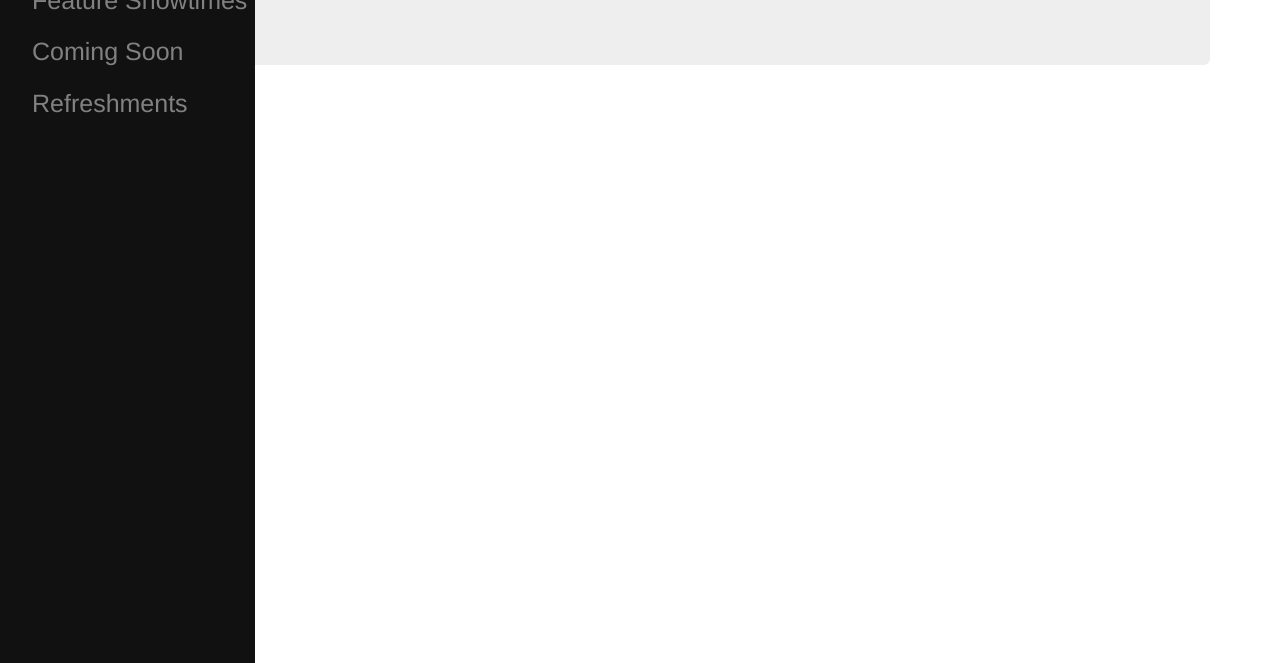
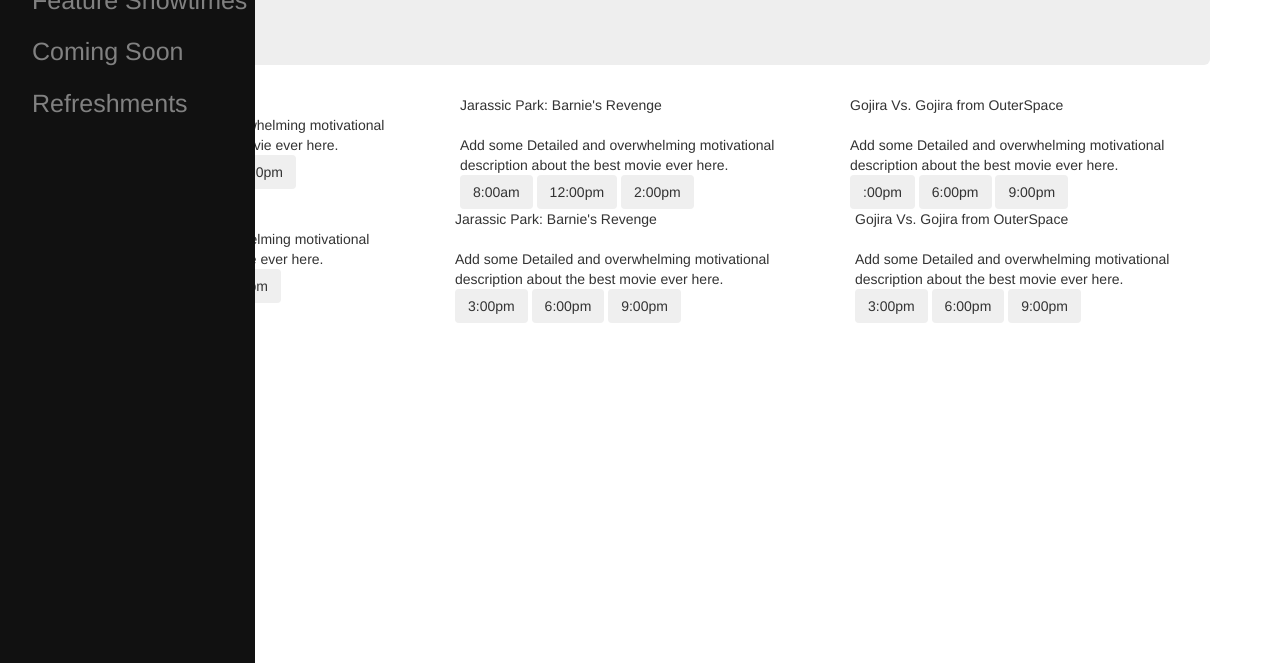
Before and after one commit to Jetnix/moviething, a plain HTML site: page index.html in a window 1280 px wide. Shown: the part 137-800 px from the top of the page. Drawn offline with Linux system fonts and the light colour scheme.

Commit message:
add rows and column boilerplate.

```diff
--- a/index.html
+++ b/index.html
@@ -23,18 +23,94 @@
           </ul><!--END HEADER NAV-->
       </div>
 
-      <section id="side-nav" class="sidenav">
+      <aside id="side-nav" class="sidenav">
         <a href="javascript:void(0)" class="closebtn" onclick="closeNav()">&times;</a>
         <a href="#">Feature Showtimes</a>
         <a href="#">Coming Soon</a>
         <a href="#">Refreshments</a>
-      </section>
+      </aside>
+
+     <!-- <section>
+        <img class="mySlides" src="#" style="width:100%">
+        <img class="mySlides" src="#" style="width:100%">
+        <img class="mySlides" src="#" style="width:100%">
+     </section> -->
+
+     <div class="row">
+
+       <div class="col-md-4">
+         <header>Star Wars IXX32</header>
+         <section>Add some Detailed and overwhelming motivational description about the best movie ever here.</section>
+         <button class="btn" href="#">3:00pm</button>
+         <button class="btn" href="#">6:00pm</button>
+         <button class="btn" href="#">9:00pm</button>
+      </div>
+
+
+      <div class="col-md-4">
+        <header>Jarassic Park: Barnie's Revenge</header>
+        <img class="movie-img" href="#">
+        <section>Add some Detailed and overwhelming motivational description about the best movie ever here.</section>
+        <button class="btn" href="#">8:00am</button>
+        <button class="btn" href="#">12:00pm</button>
+        <button class="btn" href="#">2:00pm</button>
+      </div>
+
+
+      <div class="col-md-4">
+        <header>Gojira Vs. Gojira from OuterSpace</header>
+        <img class="movie-img" href="#">
+        <section>Add some Detailed and overwhelming motivational description about the best movie ever here.</section>
+        <button class="btn" href="#">:00pm</button>
+        <button class="btn" href="#">6:00pm</button>
+        <button class="btn" href="#">9:00pm</button>
+      </div>
+
+
+
+     <div class="row">
+
+       <div class="col-md-4">
+         <header>Batman Vs. Robin</header>
+         <section>Add some Detailed and overwhelming motivational description about the best movie ever here.</section>
+         <button class="btn" href="#">3:00pm</button>
+         <button class="btn" href="#">6:00pm</button>
+         <button class="btn" href="#">9:00pm</button>
+      </div>
+
+
+      <div class="col-md-4">
+        <header>Jarassic Park: Barnie's Revenge</header>
+        <img class="movie-img" href="#">
+        <section>Add some Detailed and overwhelming motivational description about the best movie ever here.</section>
+        <button class="btn" href="#">3:00pm</button>
+        <button class="btn" href="#">6:00pm</button>
+        <button class="btn" href="#">9:00pm</button>
+      </div>
+
+
+      <div class="col-md-4">
+        <header>Gojira Vs. Gojira from OuterSpace</header>
+        <img class="movie-img" href="#">
+        <section>Add some Detailed and overwhelming motivational description about the best movie ever here.</section>
+        <button class="btn" href="#">3:00pm</button>
+        <button class="btn" href="#">6:00pm</button>
+        <button class="btn" href="#">9:00pm</button>
+      </div>
 
 
 
 
 
-      </div>
+
+
+
+
+
+
+
+
+    </div><!--END CONTAINER-->
   </body>
 
 
```
Also changed, not shown: 1 other file.
